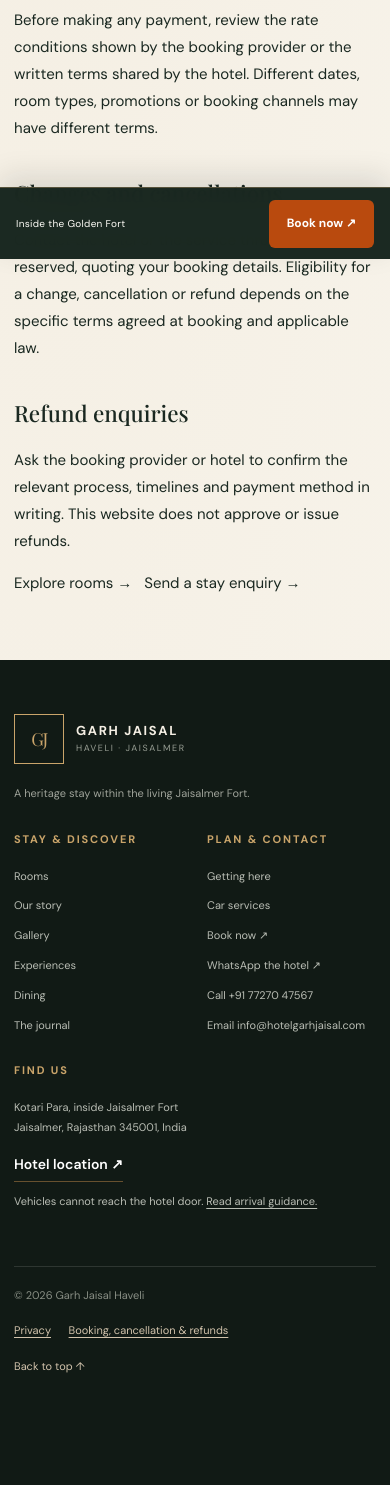
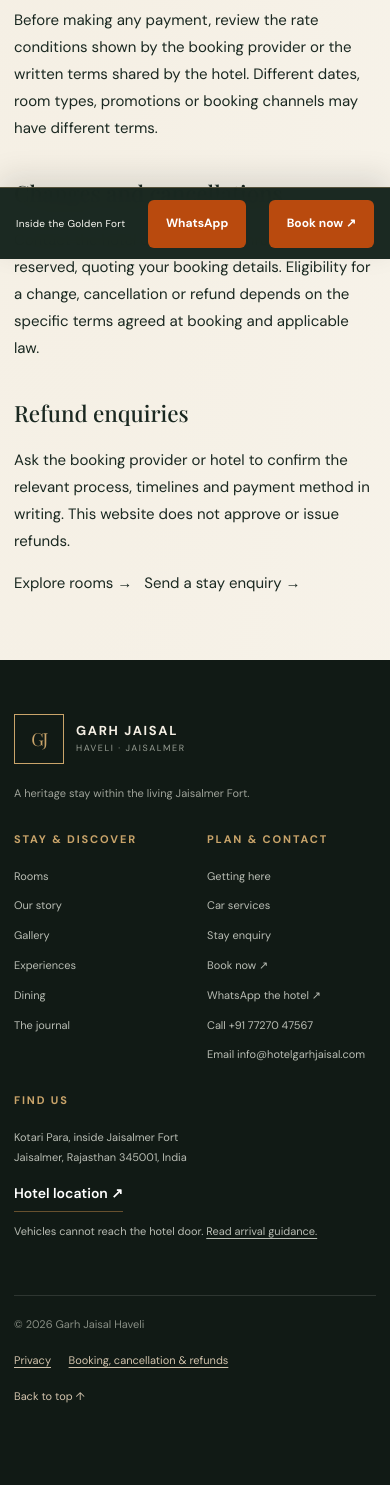
Before and after one commit to tchouhanjsm/garh-jaisal-haveli-tourism, a PHP site: page /booking-policy.php in a window 390 px wide. Shown: the part 585-2070 px from the top of the page. Before the commit the page ends 1958 px from the top, so only its background shows below. Run offline with PHP 8.4, Linux system fonts and the light colour scheme.

Commit message:
ux: place secondary stay enquiry in footer and show WhatsApp on mobile booking bar

```diff
--- a/includes/guest-experience.php
+++ b/includes/guest-experience.php
@@ -62,7 +62,7 @@ function guest_footer(): string {
   <div class="site-footer__main wrap">
     <div class="footer-brand"><a class="brand brand--footer" href="index.php"><span class="brand__mark" aria-hidden="true">GJ</span><span class="brand__wordmark"><strong>GARH JAISAL</strong><small>HAVELI · JAISALMER</small></span></a><p>A heritage stay within the living Jaisalmer Fort.</p></div>
     <div class="footer-column"><h2>Stay &amp; discover</h2><a href="rooms.php">Rooms</a><a href="about.php">Our story</a><a href="gallery.php">Gallery</a><a href="experiences.php">Experiences</a><a href="dining.php">Dining</a><a href="journal.php">The journal</a></div>
-    <div class="footer-column"><h2>Plan &amp; contact</h2><a href="directions.php">Getting here</a><a href="car-services.php">Car services</a><a href="#contact-status" data-booking-link aria-disabled="true" aria-describedby="contact-status">Book now ↗</a><a href="#contact-status" data-enquiry-link data-enquiry-message="Namaste Garh Jaisal Haveli, I have a question about a stay." aria-disabled="true" aria-describedby="contact-status">WhatsApp the hotel ↗</a><a href="#contact-status" data-contact-phone data-contact-prefix="Call" aria-disabled="true" aria-describedby="contact-status">Call the hotel</a><a href="#contact-status" data-contact-email data-contact-prefix="Email" aria-disabled="true" aria-describedby="contact-status">Email</a></div>
+    <div class="footer-column"><h2>Plan &amp; contact</h2><a href="directions.php">Getting here</a><a href="car-services.php">Car services</a><a href="booking.php">Stay enquiry</a><a href="#contact-status" data-booking-link aria-disabled="true" aria-describedby="contact-status">Book now ↗</a><a href="#contact-status" data-enquiry-link data-enquiry-message="Namaste Garh Jaisal Haveli, I have a question about a stay." aria-disabled="true" aria-describedby="contact-status">WhatsApp the hotel ↗</a><a href="#contact-status" data-contact-phone data-contact-prefix="Call" aria-disabled="true" aria-describedby="contact-status">Call the hotel</a><a href="#contact-status" data-contact-email data-contact-prefix="Email" aria-disabled="true" aria-describedby="contact-status">Email</a></div>
     <div class="footer-address"><h2>Find us</h2><p>Kotari Para, inside Jaisalmer Fort<br>Jaisalmer, Rajasthan 345001, India</p><a href="#contact-status" data-property-map-link aria-disabled="true" aria-describedby="contact-status" class="text-link text-link--light">Hotel location ↗</a><p class="guest-footer__note">Vehicles cannot reach the hotel door. <a href="directions.php">Read arrival guidance.</a></p></div>
   </div>
   <div class="site-footer__bottom wrap guest-footer__bottom"><span>© <span data-current-year>2026</span> Garh Jaisal Haveli</span><nav aria-label="Legal and guest policies"><a href="privacy-policy.php">Privacy</a><a href="booking-policy.php">Booking, cancellation &amp; refunds</a></nav><a href="#main">Back to top ↑</a></div>
@@ -144,5 +144,5 @@ function guest_simple_document(string $slug): void {
     $head .= '</head><body>';
     header('Content-Type: text/html; charset=UTF-8');
     echo $head . $bodyStart . guest_simple_page($slug) . guest_contact_status() . guest_footer()
-       . '<div class="mobile-booking-bar"><span>Inside the Golden Fort</span><a href="#contact-status" data-booking-link aria-disabled="true" aria-describedby="contact-status">Book now ↗</a></div><script src="assets/site.js" defer></script></body></html>';
+       . '<div class="mobile-booking-bar"><span>Inside the Golden Fort</span><a href="#contact-status" data-enquiry-link data-enquiry-message="Namaste Garh Jaisal Haveli, I would like to ask about staying at the haveli." aria-disabled="true" aria-describedby="contact-status" class="guest-mobile-whatsapp">WhatsApp</a><a href="#contact-status" data-booking-link aria-disabled="true" aria-describedby="contact-status">Book now ↗</a></div><script src="assets/site.js" defer></script></body></html>';
 }
```
